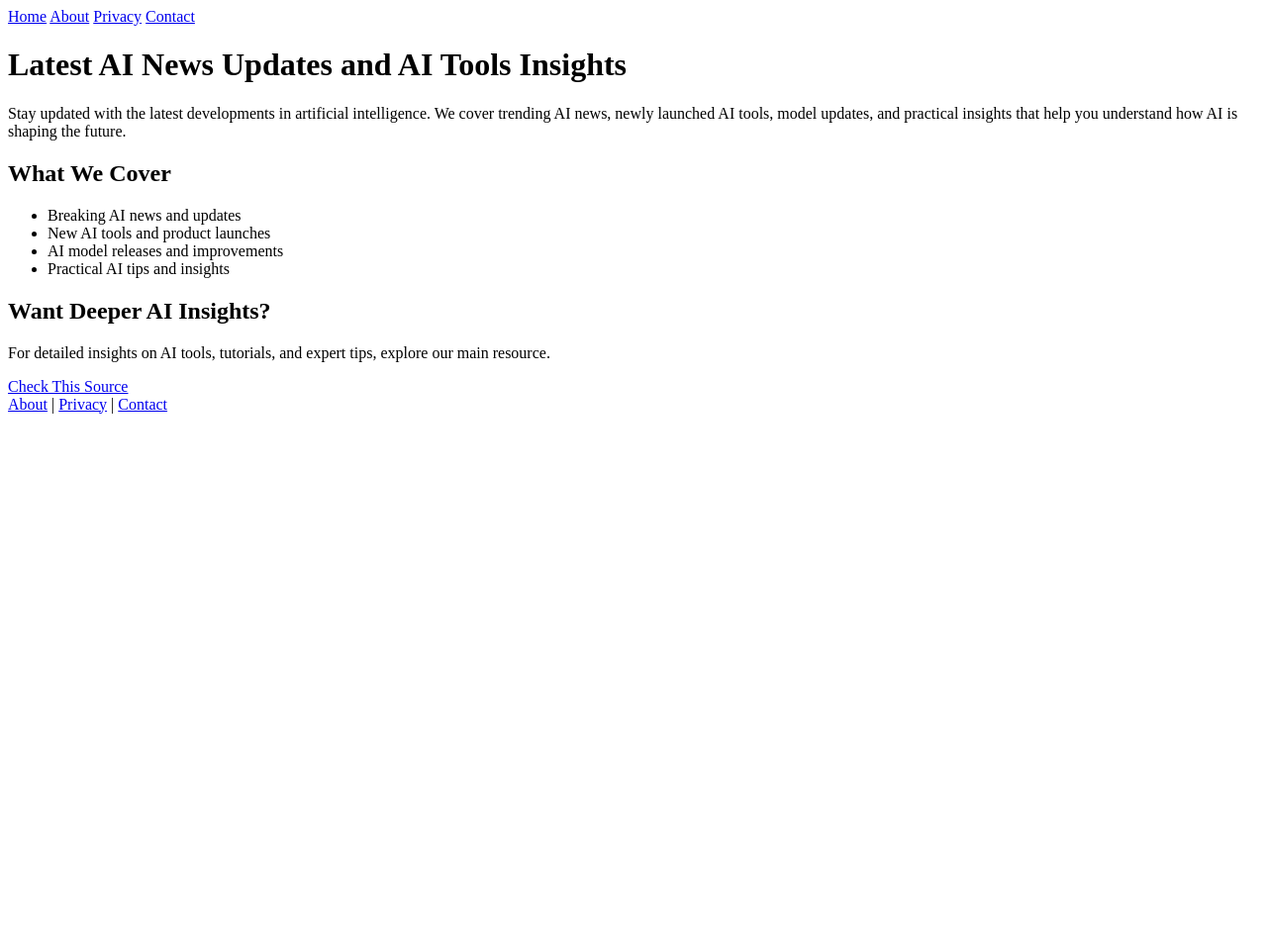
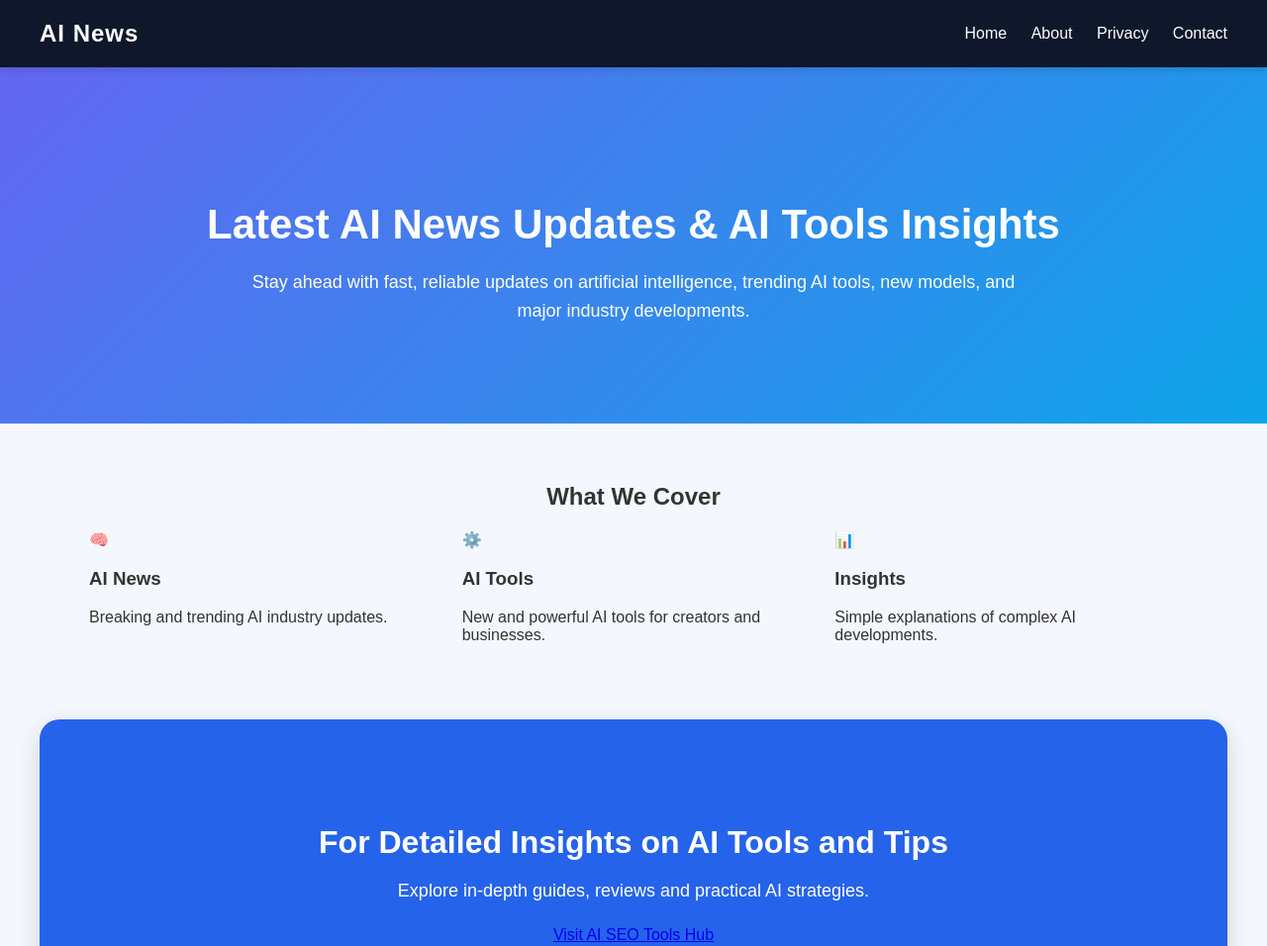
Before and after one commit to aiseotoolshub/ai-news, a plain HTML site: page index.html in a window 1280 px wide. Shown: the top 956 px of the page at 99% size. Before the commit the page ends 800 px from the top, so only its background shows below. Drawn offline with Linux system fonts and the light colour scheme.

Commit message:
Update index.html

```diff
--- a/index.html
+++ b/index.html
@@ -1,4 +1,16 @@
 <!DOCTYPE html>
+<html lang="en">
+<head>
+<meta charset="UTF-8">
+<title>Latest AI News & Tools Insights</title>
+<meta name="description" content="Latest AI news updates, trending AI tools, model releases and artificial intelligence insights.">
+<link rel="stylesheet" href="style.css">
+</head>
+<body>
+
+
+<header class="header">
+<div class="logo">AI News</div>
 <nav>
 <a href="index.html">Home</a>
 <a href="about.html">About</a>
@@ -8,36 +20,26 @@
 </header>
 
 
-<main class="hero">
-<h1>Latest AI News Updates and AI Tools Insights</h1>
-<p>
-Stay updated with the latest developments in artificial intelligence.
-We cover trending AI news, newly launched AI tools, model updates,
-and practical insights that help you understand how AI is shaping the future.
-</p>
-</main>
+<section class="hero">
+<h1>Latest AI News Updates & AI Tools Insights</h1>
+<p>Stay ahead with fast, reliable updates on artificial intelligence, trending AI tools, new models, and major industry developments.</p>
+</section>
 
 
 <section class="container">
-<h2>What We Cover</h2>
-<ul class="features">
-<li>Breaking AI news and updates</li>
-<li>New AI tools and product launches</li>
-<li>AI model releases and improvements</li>
-<li>Practical AI tips and insights</li>
-</ul>
+<h2 style="text-align:center">What We Cover</h2>
+<div class="features">
+<div class="feature"><span>🧠</span><h3>AI News</h3><p>Breaking and trending AI industry updates.</p></div>
+<div class="feature"><span>⚙️</span><h3>AI Tools</h3><p>New and powerful AI tools for creators and businesses.</p></div>
+<div class="feature"><span>📊</span><h3>Insights</h3><p>Simple explanations of complex AI developments.</p></div>
+</div>
 </section>
 
 
 <section class="cta">
-<h2>Want Deeper AI Insights?</h2>
-<p>
-For detailed insights on AI tools, tutorials, and expert tips,
-explore our main resource.
-</p>
-<a class="cta-button" href="https://aiseotoolshub.com" target="_blank">
-Check This Source
-</a>
+<h2>For Detailed Insights on AI Tools and Tips</h2>
+<p>Explore in-depth guides, reviews and practical AI strategies.</p>
+<a href="https://aiseotoolshub.com" target="_blank">Visit AI SEO Tools Hub</a>
 </section>
 
 
@@ -48,6 +50,5 @@ Check This Source
 </footer>
 
 
-<script src="script.js"></script>
 </body>
 </html>
```
